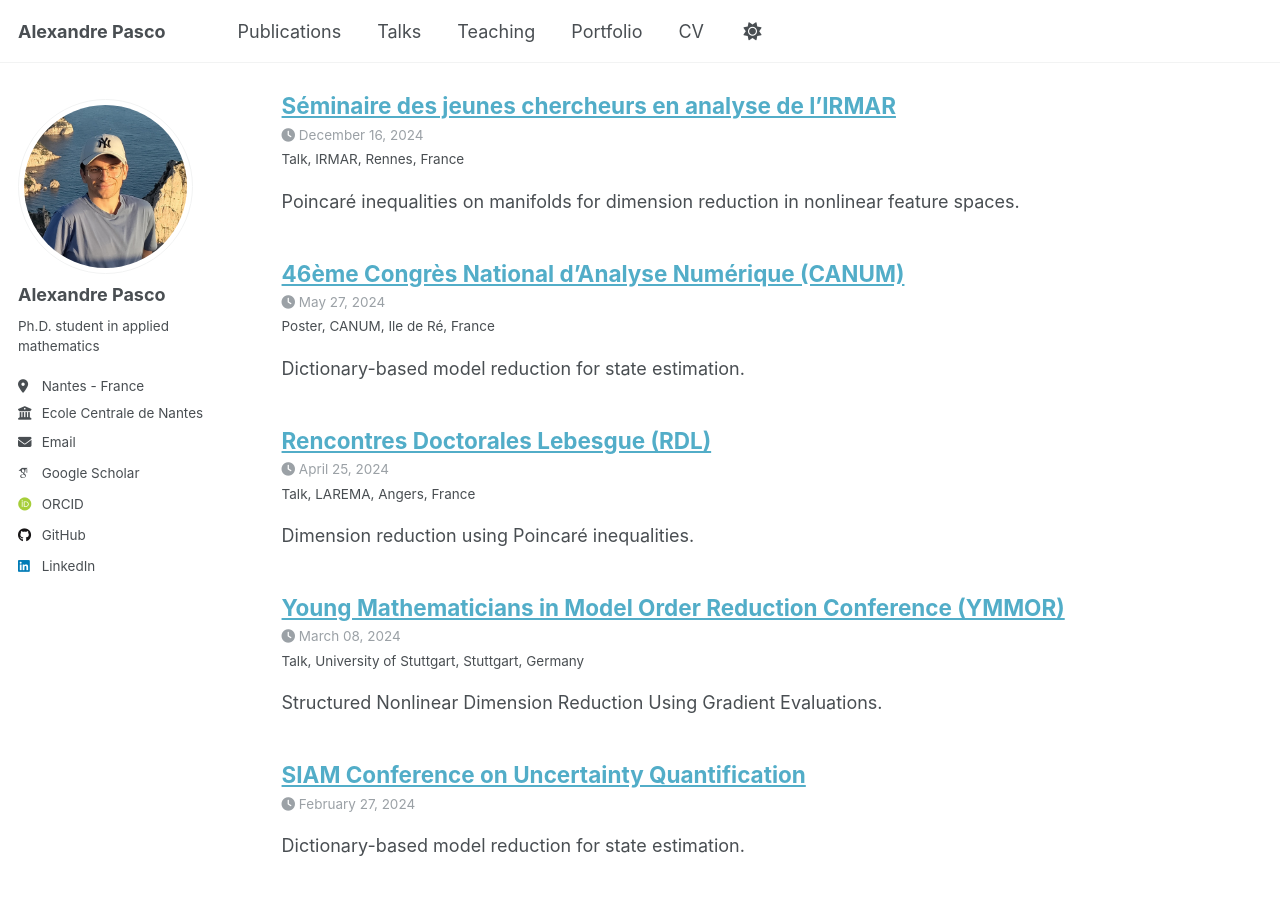
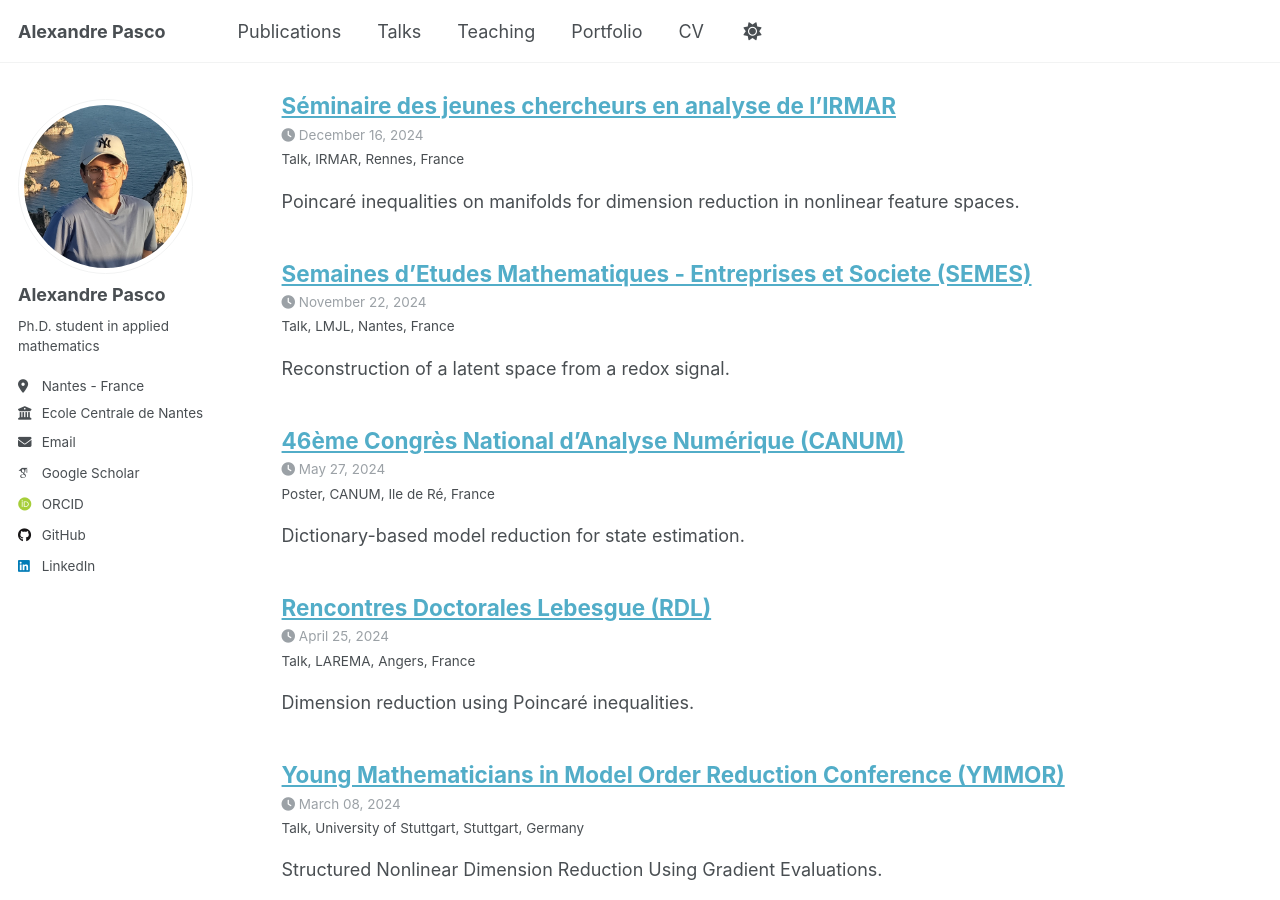
Before and after one commit to alexandre-pasco/alexandre-pasco.github.io, a Jekyll site: the page built from _pages/talks.html, in a window 1280 px wide and 900 px high, scrolled down 414 px. Built offline with Jekyll 4.4.1, drawn with Linux system fonts in a browser that asks for light colours; some web fonts are replaced; part of the change alters nothing that is shown.

Commit message:
add semes

```diff
--- a/_data/cv.json
+++ b/_data/cv.json
@@ -186,10 +186,17 @@
     },
     {
       "name": "46ème Congrès National d'Analyse Numérique (CANUM)",
-      "event": "CANUM",
+      "event": "LMJL",
       "date": "2024-05-27",
       "location": "Ile de Ré, France",
       "description": "Poster"
+    },
+    {
+      "name": "Semaines d'Etudes Mathematiques - Entreprises et Societe (SEMES)",
+      "event": "LMJL",
+      "date": "2024-11-22",
+      "location": "Nantes, France",
+      "description": "Talk"
     },
     {
       "name": "Séminaire des jeunes chercheurs en analyse de l'IRMAR",
--- /dev/null
+++ b/_talks/2024-11-22-semes.md
@@ -0,0 +1,28 @@
+---
+title: "Semaines d'Etudes Mathematiques - Entreprises et Societe (SEMES)"
+collection: talks
+type: "Talk"
+permalink: /talks/2024-11-22-semes
+venue: "LMJL"
+date: 2024-11-22
+location: "Nantes, France"
+---
+
+Reconstruction of a latent space from a redox signal.
+
+### The SEMES
+
+The aim of the Semaines d'Études Mathématiques - Entreprises et Société (SEMES) is to encourage exchanges between mathematics research laboratories and various socio-economic environments (industry, start-ups, SMEs, large companies, university hospitals, joint research units, associations, local authorities, etc.) through a week of work on problems posed by socio-economic players and requiring innovative mathematical approaches.
+The problems, presented and discussed on the first day, are tackled by groups of 4 to 5 young researchers (doctoral students and poѕt-doctoral students).
+Progress will be presented orally on the final day.
+Each group will be supported by more experienced researchers, but retains complete freedom as to the direction of its work.
+
+A written summary is submitted to the company at the end of the week. In the months that follow, a report is drawn up and made available to the public (with the company's consent).
+
+SEMES is an initiative of [AMIES](https://www.agence-maths-entreprises.fr/public/pages/index.html). They are based on the model of the European Study Group for Industry set up in the United Kingdom in the 1960s and subsequently in a number of European countries.
+
+For more details, see the [event website](https://semes-nantes.sciencesconf.org/).
+
+### The SEMES in Nantes
+
+During this week, our team worked with the company [Purecontrol](https://www.purecontrol.com/), which designs optimised control solutions for industrial systems, including wastewater treatment plants, using machine learning approaches.
```
Also changed, not shown: 1 other file.
